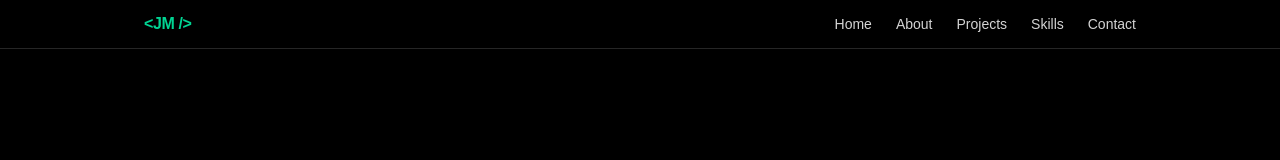
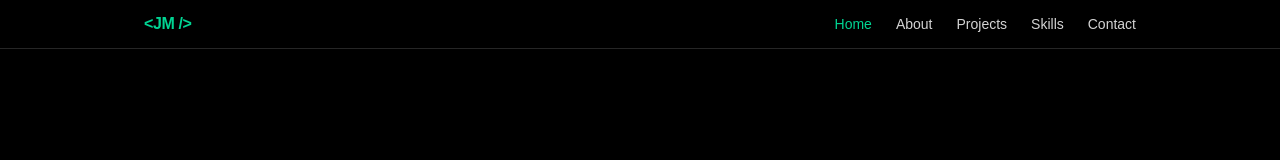
Before and after one commit to corvo-fly/montelibano_nextjs_portfolio, a Next.js app: page / in a window 1280 px wide. Shown: the top 160 px of the page. Built offline with nearby package versions, Linux system fonts and the light colour scheme.

Commit message:
update navbar

```diff
--- a/components/navbar.jsx
+++ b/components/navbar.jsx
@@ -1,22 +1,98 @@
-'use client';
+"use client";
+
+import { useEffect, useState } from "react";
+
+const links = [
+    { id: "hero", label: "Home" },
+    { id: "about", label: "About" },
+    { id: "projects", label: "Projects" },
+    { id: "skills", label: "Skills" },
+    { id: "contact", label: "Contact" },
+];
 
 export default function Navbar() {
+    const [active, setActive] = useState("hero");
+    const [open, setOpen] = useState(false);
+
+    useEffect(() => {
+        const sections = links
+            .map((link) => document.getElementById(link.id))
+            .filter(Boolean);
+
+        const observer = new IntersectionObserver(
+            (entries) => {
+                entries.forEach((entry) => {
+                    if (entry.isIntersecting) {
+                        setActive(entry.target.id);
+                    }
+                });
+            },
+            {
+                threshold: 0.4,
+            }
+        );
+
+        sections.forEach((sec) => sec && observer.observe(sec));
+
+        return () => observer.disconnect();
+    }, []);
+
+    const handleClick = (id) => {
+        const el = document.getElementById(id);
+        if (!el) return;
+        el.scrollIntoView({ behavior: "smooth", block: "start" });
+        setOpen(false);
+    };
+
     return (
         <header className="fixed top-0 left-0 right-0 z-50 bg-black/80 backdrop-blur border-b border-neutral-800">
             <nav className="max-w-5xl mx-auto px-4 py-3 flex items-center justify-between">
-                {/* LOGOG */}
-                <span className="font-semibold tracking-tight text-emerald-400">
+                <span className="font-semibold tracking-tight text-sm md:text-base text-emerald-400">
                     &lt;JM /&gt;
                 </span>
 
-                <ul className="flex gap-6 text-sm text-neutral-300">
-                    <li>Home</li>
-                    <li>About</li>
-                    <li>Projects</li>
-                    <li>Skills</li>
-                    <li>Contact</li>
+                <ul className="hidden md:flex gap-6 text-sm">
+                    {links.map((link) => (
+                        <li key={link.id}>
+                            <button
+                                onClick={() => handleClick(link.id)}
+                                className={`transition-colors ${
+                                    active === link.id
+                                            ? "text-emerald-400"
+                                            : "text-neutral-300 hover:text-emerald-300"
+                                }`}
+                            >
+                                {link.label}
+                            </button>
+                        </li>
+                    ))}
                 </ul>
+
+                <button className="md:hidden text-sm border border-neutral-700 rounded-lg px-3 py-1" onClick={() => setOpen((o) => !o)}>
+                    Menu
+                </button>
             </nav>
+
+            {open && (
+                <div className="md:hidden border-t border-neutral-800 bg-black/95">
+                    <ul className="max-w-5xl mx-auto px-4 py-3 flex flex-col gap-3 text-sm">
+                        {links.map((link) => (
+                            <li key={link.id}>
+                            <button
+                                onClick={() => handleClick(link.id)}
+                                className={`w-full text-left py-1 ${
+                                    active === link.id
+                                        ? "text-emerald-400"
+                                        : "text-neutral-300 hover:text-emerald-300"
+                                }`}
+                            >
+                                {link.label}
+                            </button>
+                        </li>
+                        ))}
+                    </ul>
+                </div>
+            )}
         </header>
     );
 }
```
